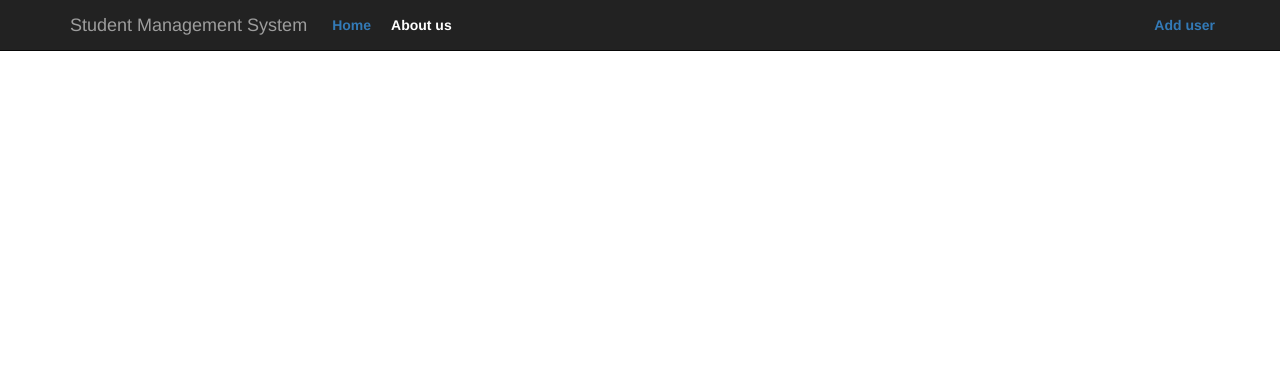
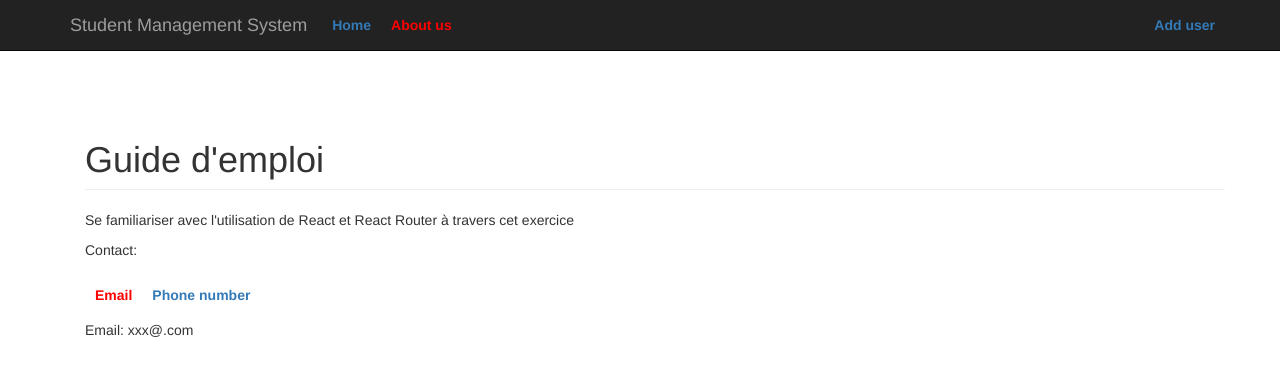
Before and after one commit to thecafe75000/stustymadmin, a React (Create React App) app in the folder clientside/: page /about/email in a window 1280 px wide. Shown: the top 376 px of the page. Built offline with nearby package versions, Linux system fonts and the light colour scheme.

Commit message:
show up child routes in nested UI

```diff
--- a/clientside/src/App.jsx
+++ b/clientside/src/App.jsx
@@ -1,8 +1,6 @@
-import { Navigate, NavLink, Routes, Route } from 'react-router-dom'
-import Home from './components/Home'
-import About from './components/About'
-import AddOrEdit from './components/AddOrEdit'
-import Detail from './components/Detail'
+import { NavLink } from 'react-router-dom'
+import RouteConfig from './router/router'
+
 import "./css/App.css"
 
 function App() {
@@ -45,19 +43,7 @@ function App() {
         </div>
       </nav>
       <div className='content'>
-        {/* 匹配上的路由所对应的组件显示在这里 */}
-        <Routes>
-          {/* 在Route组件中书写对应的路由，以及路由所对应的组件 */}
-          <Route path='/home' element={<Home />} />
-          <Route path='/about' element={<About />} />
-          <Route path='/add' element={<AddOrEdit />} />
-          {/* 详情页组件对应的路由是动态路由 */}
-          <Route path='/detail/:id' element={<Detail />} />
-          {/* 增加学生和修改学生信息是同一个页面，即同一个组件AddOrEdit */}
-          <Route path='/edit/:id' element={<AddOrEdit />} />
-          {/* 根路径显示Home组件, 使用Navigate组件进行重定向*/}
-          <Route path='/' element={<Navigate replace to='/home' />} />
-        </Routes>
+        <RouteConfig/>
       </div>
     </div>
   )
--- a/clientside/src/api/request.js
+++ b/clientside/src/api/request.js
@@ -1,4 +1,4 @@
-/* 该文件是封装 axios */
+/* 该文件是 axios 的二次封装 */
 
 import axios from 'axios'
 
--- a/clientside/src/api/stuApi.js
+++ b/clientside/src/api/stuApi.js
@@ -3,7 +3,7 @@
 import request from './request'
 
 /**
- * 获取学生列表
+ * 获取整个学生列表
  * @returns
  */
 export function getStuListApi() {
--- a/clientside/src/components/About.jsx
+++ b/clientside/src/components/About.jsx
@@ -1,10 +1,16 @@
 import React from 'react'
+import { NavLink, Outlet } from 'react-router-dom'
 
 function About() {
   return (
     <div className="about container">
       <h1 className="page-header">Guide d'emploi</h1>
       <p>Se familiariser avec l'utilisation de React et React Router à travers cet exercice</p>
+      <p>Contact:</p>
+      <NavLink to="/about/email" className="navigation">Email</NavLink>
+      <NavLink to="/about/tel" className="navigation">Phone number</NavLink>
+      {/* Outlet是子路由对应的组件渲染位置 */}
+      <Outlet/>
     </div>
   )
 }
--- /dev/null
+++ b/clientside/src/components/Email.jsx
@@ -0,0 +1,11 @@
+import React from 'react'
+
+function Email() {
+  return (
+    <div>
+      Email: xxx@.com
+    </div>
+  )
+}
+
+export default Email
--- /dev/null
+++ b/clientside/src/components/Tel.jsx
@@ -0,0 +1,11 @@
+import React from 'react'
+
+function Tel() {
+  return (
+    <div>
+      Phone number: 136-xxx-xxx
+    </div>
+  )
+}
+
+export default Tel
--- a/clientside/src/css/App.css
+++ b/clientside/src/css/App.css
@@ -39,3 +39,7 @@ tr, th{
   top: 2px;
   margin-right: 10px;
 }
+
+a.navigation.active{
+ color: red;
+}
--- /dev/null
+++ b/clientside/src/router/router.jsx
@@ -0,0 +1,55 @@
+import React from 'react'
+import { useRoutes, Navigate } from 'react-router-dom'
+import Home from '../components/Home'
+import About from '../components/About'
+import AddOrEdit from '../components/AddOrEdit'
+import Detail from '../components/Detail'
+import Email from '../components/Email'
+import Tel from '../components/Tel'
+
+
+function Router() {
+  return useRoutes([
+    {
+      path: '/home',
+      element: <Home />
+    },
+    {
+      path: '/about',
+      element: <About />,
+      children: [
+        {
+          path: 'email', //? 因为是子路由，路径会自动拼接到/about后面
+          element: <Email />
+        },
+        {
+          path: 'tel',
+          element: <Tel />
+        },
+        {
+          path: '',
+          element: <Navigate replace to='email' />
+        }
+      ]
+    },
+    {
+      path: '/add',
+      element: <AddOrEdit />
+    },
+    {
+      path: '/detail/:id',
+      element: <Detail />
+    },
+    {
+      path: '/edit/:id',
+      element: <AddOrEdit />
+    },
+    {
+      path: '/',
+      element: <Navigate replace to='/home' />
+    }
+  ])
+
+}
+
+export default Router
```
Also changed, not shown: 1 other file (tests, documents, lock files or other folders).
